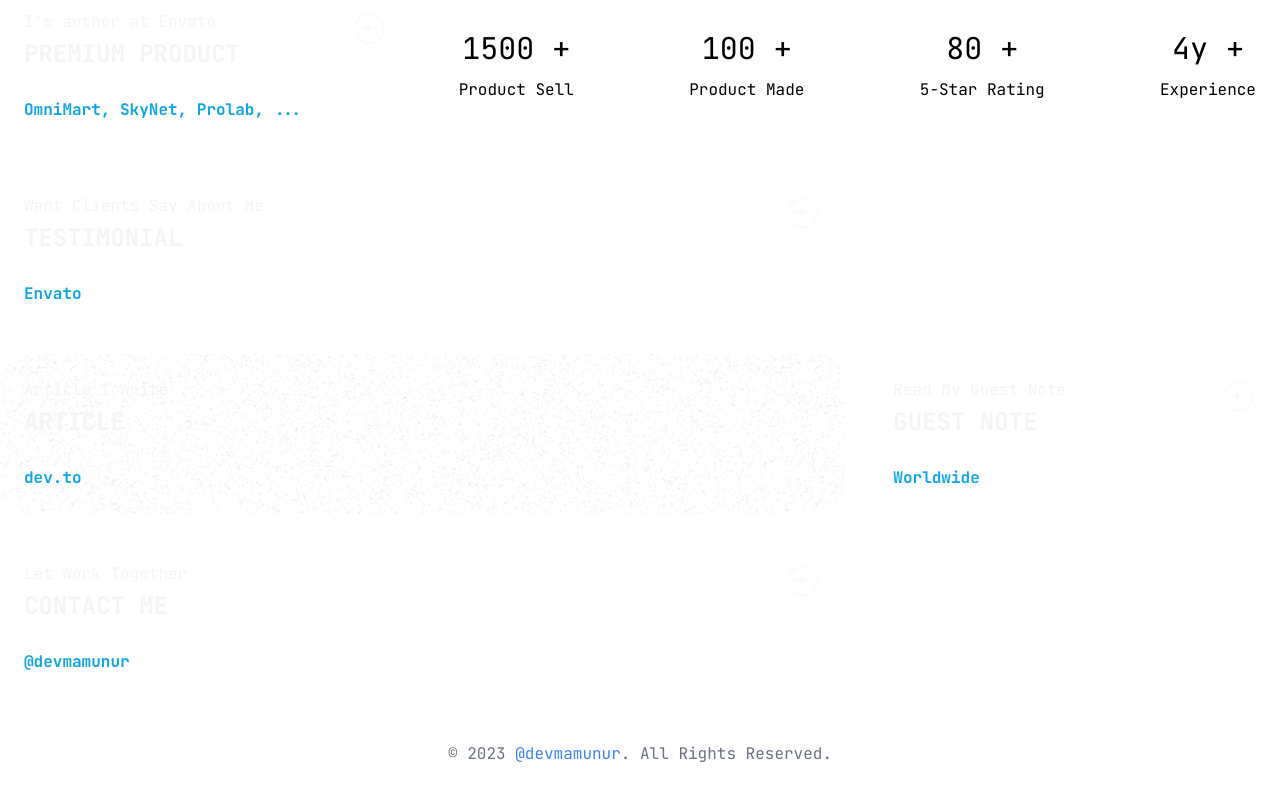
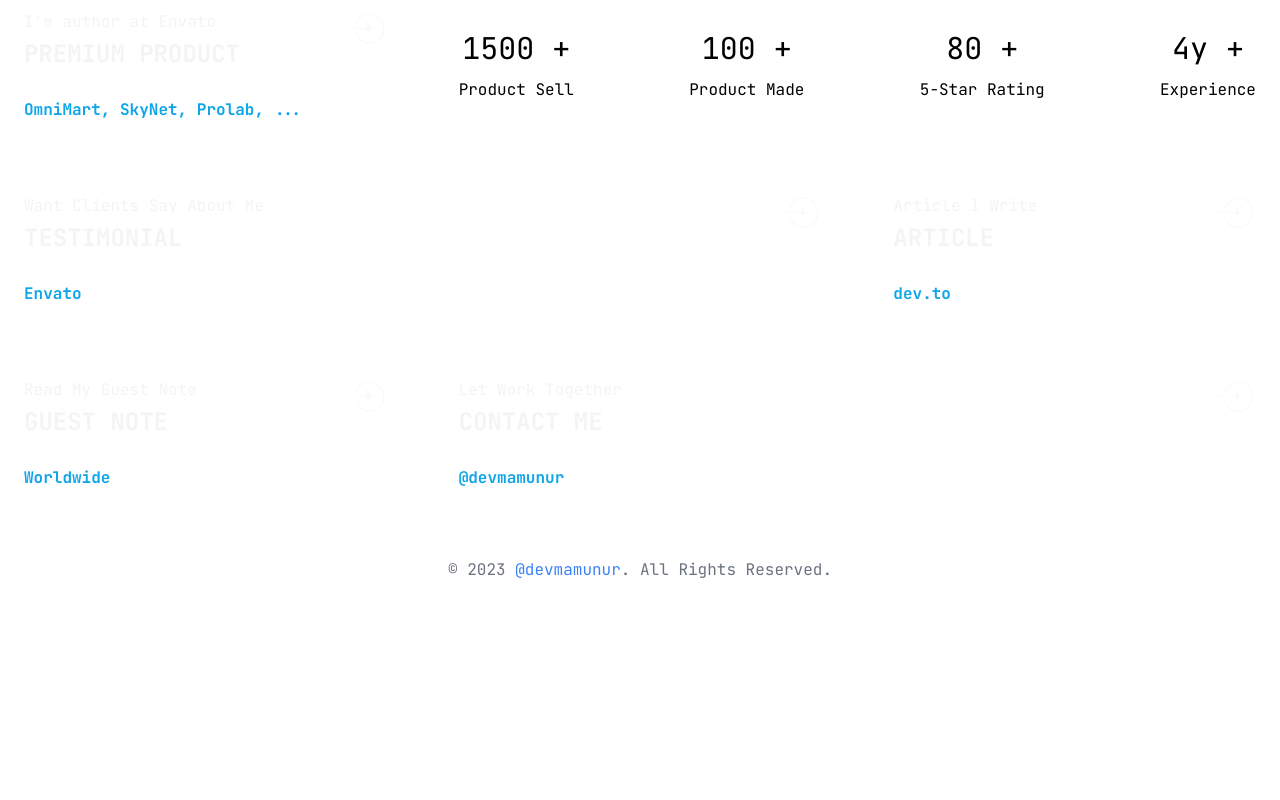
Before and after one commit to devmamunur/mamunur.dev, a Next.js app: page / in a window 1280 px wide. Shown: the part 858-1658 px from the top of the page. After the commit the page ends 1484 px from the top, so only its background shows below. Built offline with nearby package versions, Linux system fonts and the light colour scheme.

Commit message:
Update ContactCard

```diff
--- a/src/components/Blog/BlogCard.tsx
+++ b/src/components/Blog/BlogCard.tsx
@@ -5,16 +5,7 @@ import Link from "next/link";
 const BlogCard : React.FC = () => {
     return (
         <>
-            <div className="col-span-2 section-card-wrapper">
-                <div className="bg-gradient-overlay"></div>
-                <Image
-                    className="image-overlay"
-                    src='/bg1.png'
-                    width='100'
-                    height='100'
-                    priority
-                    alt='read more'
-                />
+            <div className="col-span-1 section-card-wrapper">
                 <div className="group section-card">
                     <div className="flex justify-between">
                         <div>
```
